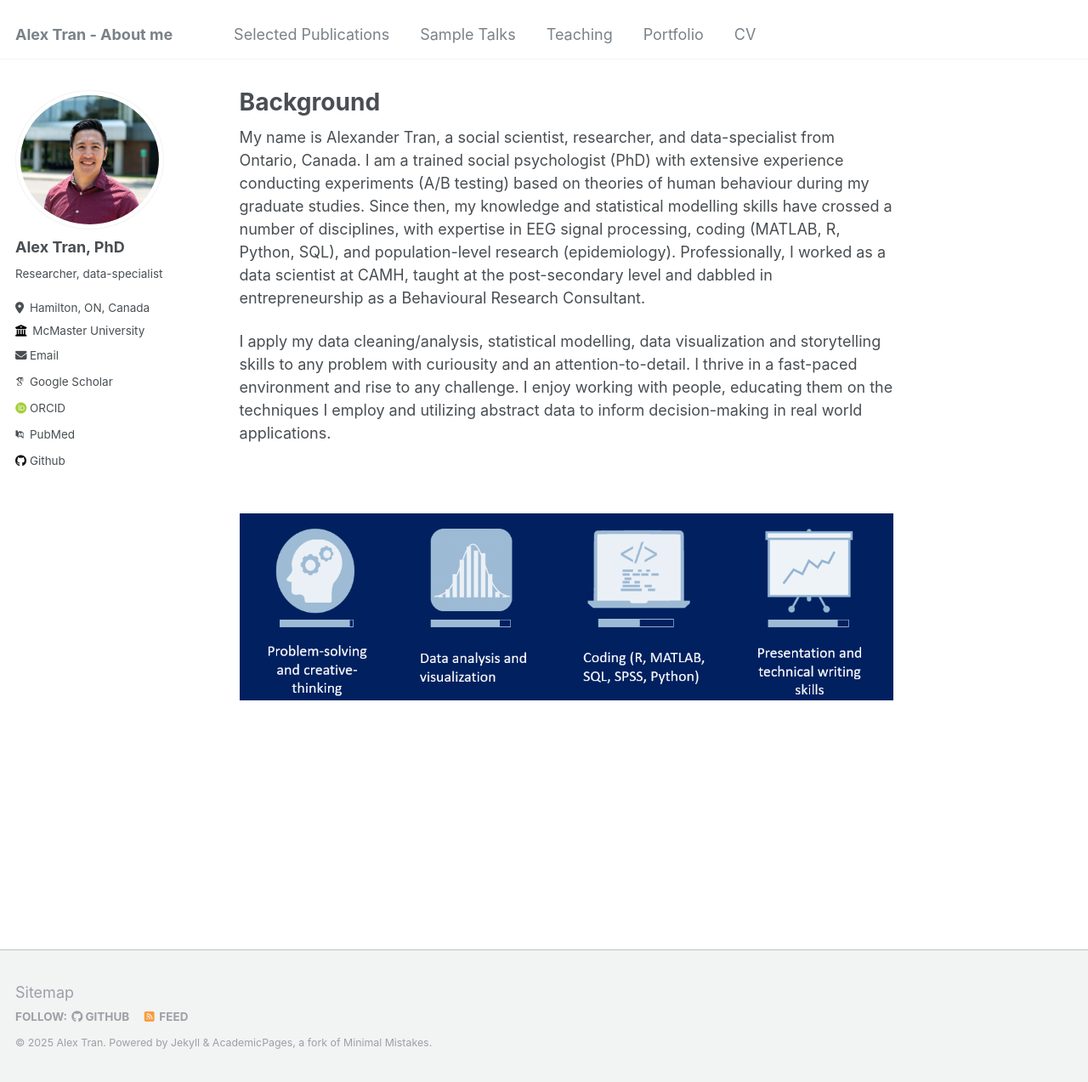
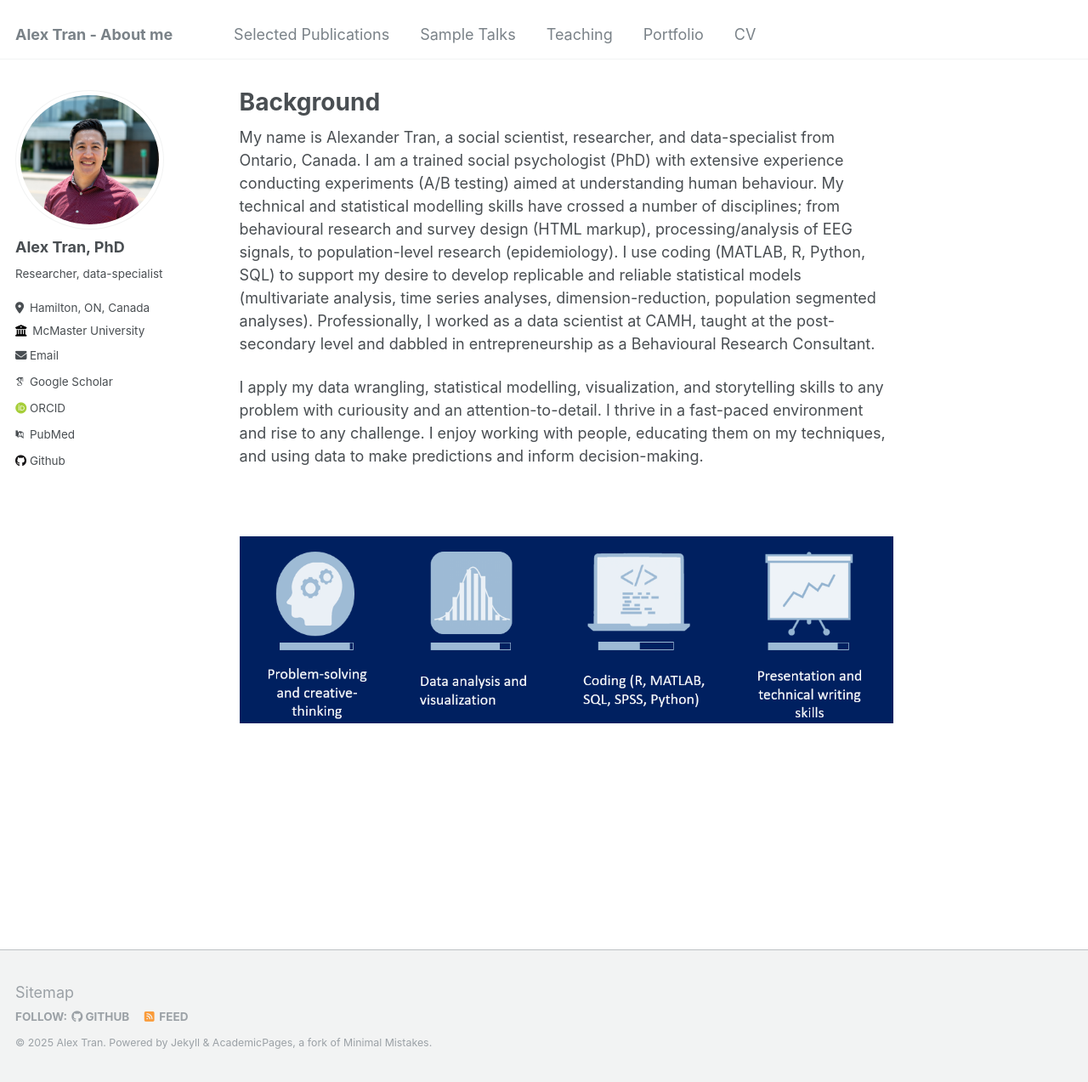
Before and after one commit to 9trana/academic_site, a Jekyll site: the page built from _pages/about.md, in a window 1280 px wide and 1273 px high. Shown: the whole window at 85% size. Built offline with Jekyll 4.4.1, drawn with Linux system fonts in a browser that asks for light colours; some web fonts are replaced.

Commit message:
Update about.md

```diff
--- a/_pages/about.md
+++ b/_pages/about.md
@@ -7,7 +7,7 @@
   - /about.html
 ---
 
-My name is Alexander Tran, a social scientist, researcher, and data-specialist from Ontario, Canada. I am a trained social psychologist (PhD) with extensive experience conducting experiments (A/B testing) based on theories of human behaviour during my graduate studies. Since then, my knowledge and statistical modelling skills have crossed a number of disciplines, with expertise in EEG signal processing, coding (MATLAB, R, Python, SQL), and population-level research (epidemiology). Professionally, I worked as a data scientist at CAMH, taught at the post-secondary level and dabbled in entrepreneurship as a Behavioural Research Consultant.
+My name is Alexander Tran, a social scientist, researcher, and data-specialist from Ontario, Canada. I am a trained social psychologist (PhD) with extensive experience conducting experiments (A/B testing) aimed at understanding human behaviour. My technical and statistical modelling skills have crossed a number of disciplines; from behavioural research and survey design (HTML markup), processing/analysis of EEG signals, to population-level research (epidemiology). I use coding (MATLAB, R, Python, SQL) to support my desire to develop replicable and reliable statistical models (multivariate analysis, time series analyses, dimension-reduction, population segmented analyses). Professionally, I worked as a data scientist at CAMH, taught at the post-secondary level and dabbled in entrepreneurship as a Behavioural Research Consultant.
 
-I apply my data cleaning/analysis, statistical modelling, data visualization and storytelling skills to any problem with curiousity and an attention-to-detail. I thrive in a fast-paced environment and rise to any challenge. I enjoy working with people, educating them on the techniques I employ and utilizing abstract data to inform decision-making in real world applications.<br/><br/><br/><br/>
+I apply my data wrangling, statistical modelling, visualization, and storytelling skills to any problem with curiousity and an attention-to-detail. I thrive in a fast-paced environment and rise to any challenge. I enjoy working with people, educating them on my techniques, and using data to make predictions and inform decision-making.<br/><br/><br/><br/>
 ![alt text](https://github.com/9trana/academic_site/blob/master/_pages/resume_skills.png?raw=true)
```
